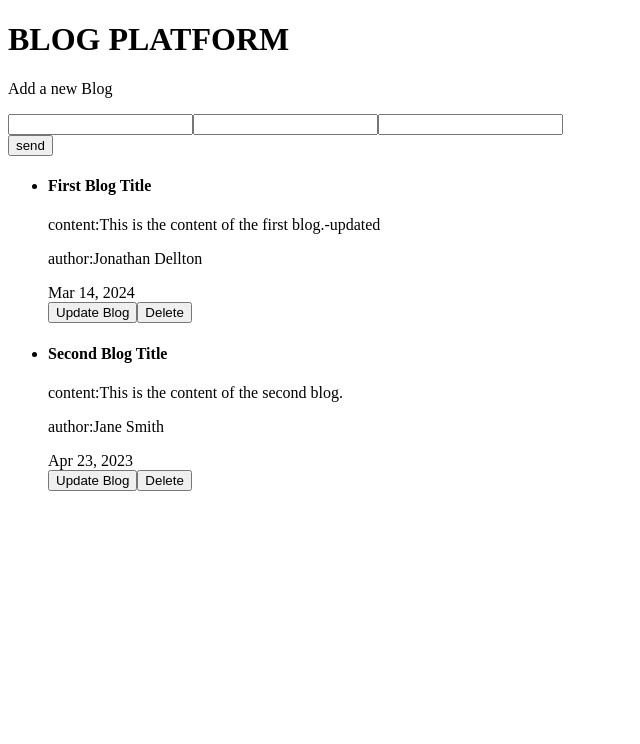
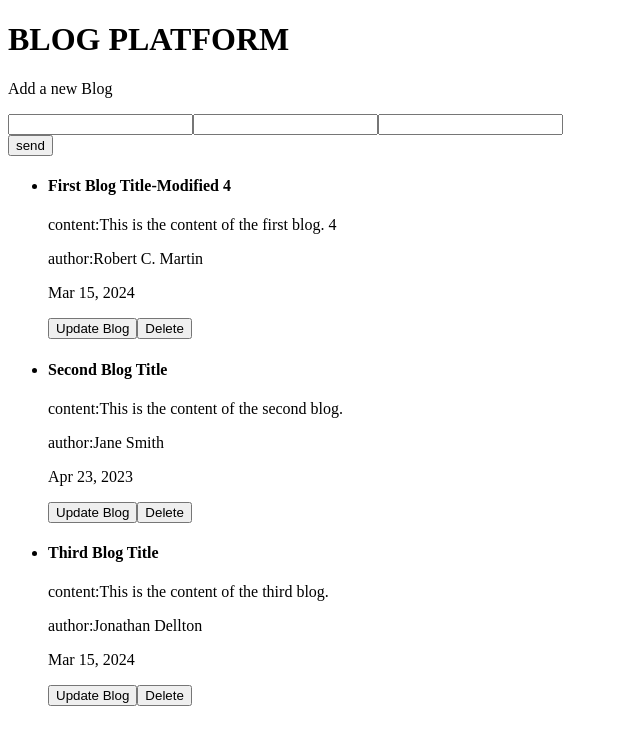
Before and after one commit to ericpastor/blog-platform, an Angular app: page / in a window 1280 px wide. Shown: the top 744 px of the page, without its empty margins (0-640 px from the left). Built offline with nearby package versions, Linux system fonts and the light colour scheme; data requests are answered from the project's data file.

Commit message:
Implemented loadAll function

```diff
--- a/db.json
+++ b/db.json
@@ -2,10 +2,10 @@
   "blogs": [
     {
       "id": 1,
-      "title": "First Blog Title",
-      "date": "2024-03-14T12:59:46.358Z",
-      "author": "Jonathan Dellton",
-      "content": "This is the content of the first blog.-updated"
+      "title": "First Blog Title-Modified 4",
+      "date": "2024-03-15T08:23:12.386Z",
+      "author": "Robert C. Martin",
+      "content": "This is the content of the first blog. 4"
     },
     {
       "id": 2,
@@ -13,6 +13,13 @@
       "date": "2023-04-23",
       "author": "Jane Smith",
       "content": "This is the content of the second blog."
+    },
+    {
+      "id": 0.9731879085047512,
+      "title": "Third Blog Title",
+      "author": "Jonathan Dellton",
+      "content": "This is the content of the third blog.",
+      "date": "2024-03-15T08:33:01.129Z"
     }
   ]
 }
--- a/src/app/app.component.html
+++ b/src/app/app.component.html
@@ -1,5 +1,3 @@
 <h1>BLOG PLATFORM</h1>
 
-<app-blog-create />
-
 <app-blog-list />
--- a/src/app/components/blog-create/blog-create.component.ts
+++ b/src/app/components/blog-create/blog-create.component.ts
@@ -1,5 +1,5 @@
 import { CommonModule } from '@angular/common';
-import { Component } from '@angular/core';
+import { Component, Input } from '@angular/core';
 import { FormsModule } from '@angular/forms';
 import { BlogRaw } from '../../models/blog.model';
 import { BlogService } from '../../core/services/blog.service';
@@ -12,6 +12,8 @@ import { BlogService } from '../../core/services/blog.service';
   styleUrl: './blog-create.component.css',
 })
 export class BlogCreateComponent {
+  @Input() updateList!: () => void;
+
   public newTitle: string = '';
   public newAuthor: string = '';
   public newContent: string = '';
@@ -26,6 +28,8 @@ export class BlogCreateComponent {
       content: this.newContent,
       date: new Date(),
     };
-    this.blogService.addNewBlog(newBlog).subscribe();
+    this.blogService.addNewBlog(newBlog).subscribe(() => {
+      this.updateList();
+    });
   }
 }
--- a/src/app/components/blog-detail/blog-detail.component.html
+++ b/src/app/components/blog-detail/blog-detail.component.html
@@ -4,15 +4,6 @@
   <p>author:{{ blogDetail.author }}</p>
   {{ blogDetail.date | date : "MMM dd, yyyy" }}
   <div>
-    @if(updateFormDisabled === false){
-    <app-blog-edit [id]="blogDetail.id" />
-    }
-  </div>
-  <button (click)="toggleForm()">
-    {{ updateFormDisabled === true ? "Update Blog" : "Hide the update form" }}
-  </button>
-  <button (click)="removeBlog()">Delete</button>
-  <div>
     <app-error-message [errorMessage]="errorMessage" />
   </div>
 </div>
--- a/src/app/components/blog-detail/blog-detail.component.ts
+++ b/src/app/components/blog-detail/blog-detail.component.ts
@@ -20,18 +20,7 @@ export class BlogDetailComponent {
   public errorMessage!: string;
   public updateFormDisabled = true;
 
-  constructor(private blogService: BlogService) {}
-
   toggleForm() {
     this.updateFormDisabled = !this.updateFormDisabled;
   }
-
-  public removeBlog() {
-    const blogId = this.blogDetail.id;
-    if (blogId) {
-      this.blogService.removeBlog(blogId).subscribe(() => {
-        this.blogs = this.blogs.filter((blog) => blog.id !== blogId);
-      });
-    }
-  }
 }
--- a/src/app/components/blog-edit/blog-edit.component.ts
+++ b/src/app/components/blog-edit/blog-edit.component.ts
@@ -4,6 +4,7 @@ import { BlogRaw } from '../../models/blog.model';
 import { CommonModule } from '@angular/common';
 import { FormsModule } from '@angular/forms';
 import { BlogDetailComponent } from '../blog-detail/blog-detail.component';
+import { Observable } from 'rxjs';
 
 @Component({
   selector: 'app-blog-edit',
@@ -14,6 +15,9 @@ import { BlogDetailComponent } from '../blog-detail/blog-detail.component';
 })
 export class BlogEditComponent {
   @Input() id!: number;
+  @Input() updateList!: () => void;
+
+  public blogsList$!: Observable<BlogRaw[]>;
 
   public updatedTitle: string = '';
   public updatedAuthor: string = '';
@@ -21,7 +25,7 @@ export class BlogEditComponent {
 
   constructor(private blogService: BlogService) {}
 
-  public UpdateBlog(id: number) {
+  public UpdateBlog(id: number, updateList: void) {
     const updatedBlog = {
       id: id,
       title: this.updatedTitle,
@@ -29,6 +33,9 @@ export class BlogEditComponent {
       content: this.updatedContent,
       date: new Date(),
     };
-    this.blogService.updateBlog(id, updatedBlog).subscribe();
+
+    this.blogService.updateBlog(id, updatedBlog).subscribe(() => {
+      this.updateList();
+    });
   }
 }
--- a/src/app/components/blog-list/blog-list.component.html
+++ b/src/app/components/blog-list/blog-list.component.html
@@ -1,8 +1,19 @@
+<app-blog-create [updateList]="callBackFunction" />
+
 @if(blogsList$ | async; as blogs){
 <ul>
   @for(blog of blogs; track blog.id){
   <li>
     <app-blog-detail [blogDetail]="blog" />
+    <div>
+      @if(updateFormDisabled === false){
+      <app-blog-edit [id]="blog.id" [updateList]="callBackFunction" />
+      }
+    </div>
+    <button (click)="toggleForm()">
+      {{ updateFormDisabled === true ? "Update Blog" : "Hide the update form" }}
+    </button>
+    <button (click)="removeBlog(blog.id)">Delete</button>
   </li>
   }
 </ul>
--- a/src/app/components/blog-list/blog-list.component.ts
+++ b/src/app/components/blog-list/blog-list.component.ts
@@ -1,25 +1,46 @@
-import { AsyncPipe, CommonModule } from '@angular/common';
-import { Component, OnInit } from '@angular/core';
+import { AsyncPipe } from '@angular/common';
+import { Component, Input, OnInit } from '@angular/core';
 import { BlogRaw } from '../../models/blog.model';
 import { BlogService } from '../../core/services/blog.service';
 import { EMPTY, Observable, catchError } from 'rxjs';
 import { BlogDetailComponent } from '../blog-detail/blog-detail.component';
 import { ErrorMessageComponent } from '../error-message/error-message.component';
+import { BlogEditComponent } from '../blog-edit/blog-edit.component';
+import { BlogCreateComponent } from '../blog-create/blog-create.component';
 
 @Component({
   selector: 'app-blog-list',
   standalone: true,
-  imports: [AsyncPipe, BlogDetailComponent, ErrorMessageComponent],
+  imports: [
+    AsyncPipe,
+    BlogDetailComponent,
+    ErrorMessageComponent,
+    BlogEditComponent,
+    BlogCreateComponent,
+  ],
   templateUrl: './blog-list.component.html',
   styleUrl: './blog-list.component.css',
 })
 export class BlogListComponent implements OnInit {
+  @Input() blogDetail!: BlogRaw;
+
   public blogsList$!: Observable<BlogRaw[]>;
+  public getAllBlogs = this.loadALL();
+  public updateFormDisabled = true;
+
   public errorMessage!: string;
 
   constructor(private blogService: BlogService) {}
 
-  ngOnInit(): void {
+  toggleForm() {
+    this.updateFormDisabled = !this.updateFormDisabled;
+  }
+
+  public callBackFunction = () => {
+    this.loadALL();
+  };
+
+  public loadALL() {
     this.blogsList$ = this.blogService.getAllBlogs().pipe(
       catchError((error: string) => {
         this.errorMessage = error;
@@ -27,4 +48,14 @@ export class BlogListComponent implements OnInit {
       })
     );
   }
+
+  public removeBlog(id: number) {
+    this.blogService.removeBlog(id).subscribe(() => {
+      this.loadALL();
+    });
+  }
+
+  ngOnInit(): void {
+    this.loadALL();
+  }
 }
--- a/src/app/core/services/blog.service.ts
+++ b/src/app/core/services/blog.service.ts
@@ -1,6 +1,6 @@
 import { HttpClient } from '@angular/common/http';
 import { Injectable } from '@angular/core';
-import { Observable } from 'rxjs';
+import { EMPTY, Observable, catchError } from 'rxjs';
 import { BlogRaw } from '../../models/blog.model';
 import { environment } from '../../../environments/environment.development';
 
```
Also changed, not shown: src/app/app.component.ts (+1 -7 lines).
